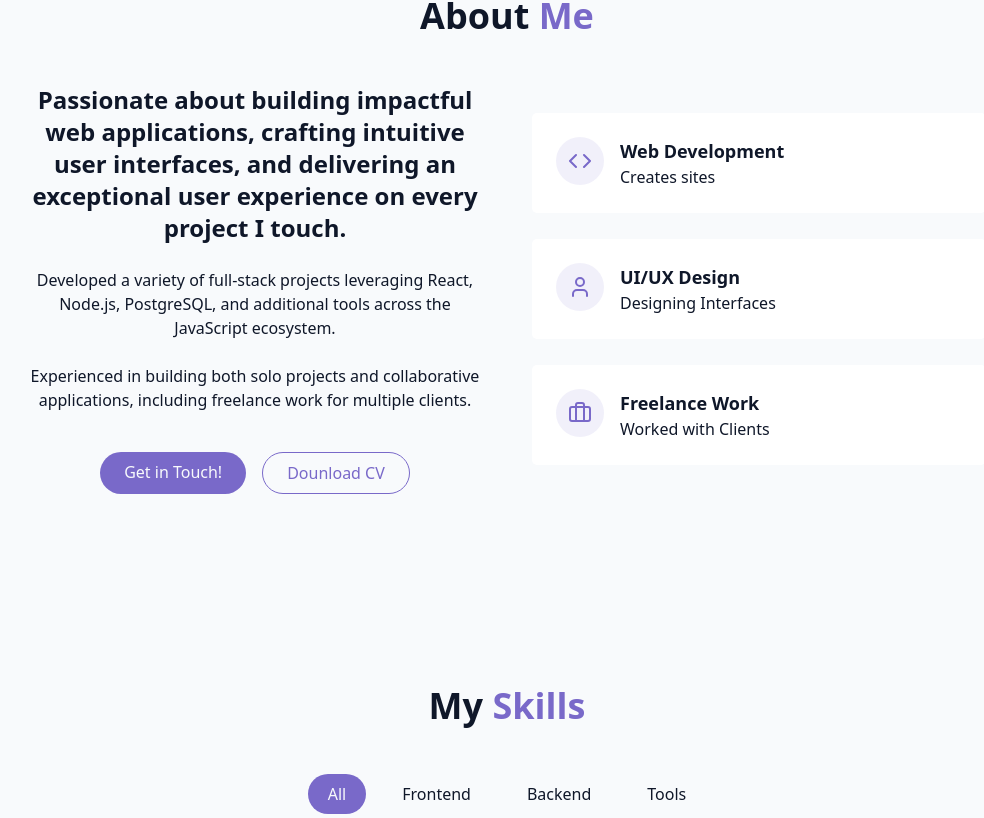
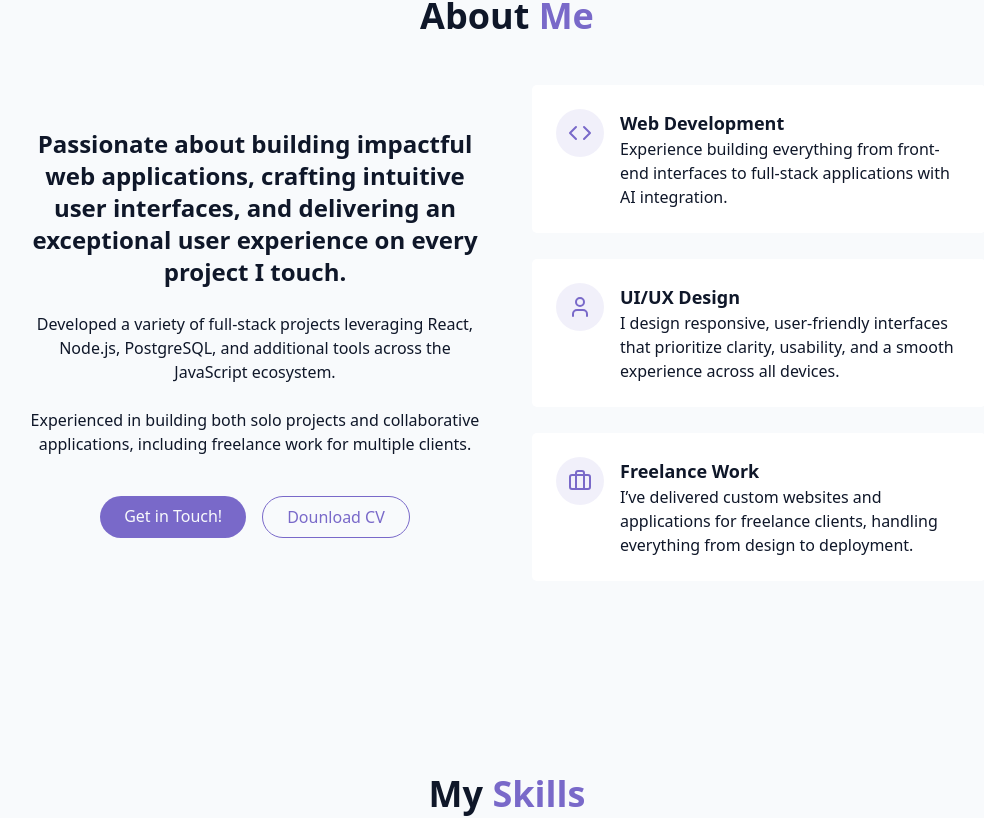
Before and after one commit to iancorbett/reactPortfolio, a React (Vite) app: page / in a window 1280 px wide. Shown: the part 900-1718 px from the top of the page, without its empty margins (133-1117 px from the left). Built offline with nearby package versions, Linux system fonts and the light colour scheme.

Commit message:
add to about me section

```diff
--- a/src/components/AboutSection.jsx
+++ b/src/components/AboutSection.jsx
@@ -43,7 +43,7 @@ export const AboutSection = () => {
                             </div>
                             <div className="text-left">
                                 <h4 className="font-semibold text-lg">Web Development</h4>
-                                <p className="text-muted-foreground">Creates sites</p>
+                                <p className="text-muted-foreground">Experience building everything from front-end interfaces to full-stack applications with AI integration. </p>
                             </div>
                         </div>
                     </div>
@@ -54,7 +54,7 @@ export const AboutSection = () => {
                             </div>
                             <div className="text-left">
                                 <h4 className="font-semibold text-lg">UI/UX Design</h4>
-                                <p className="text-muted-foreground">Designing Interfaces</p>
+                                <p className="text-muted-foreground">I design responsive, user-friendly interfaces that prioritize clarity, usability, and a smooth experience across all devices.</p>
                             </div>
                         </div>
                     </div>
@@ -65,7 +65,7 @@ export const AboutSection = () => {
                             </div>
                             <div className="text-left">
                                 <h4 className="font-semibold text-lg">Freelance Work</h4>
-                                <p className="text-muted-foreground">Worked with Clients</p>
+                                <p className="text-muted-foreground">I’ve delivered custom websites and applications for freelance clients, handling everything from design to deployment.</p>
                             </div>
                         </div>
                     </div>
```
